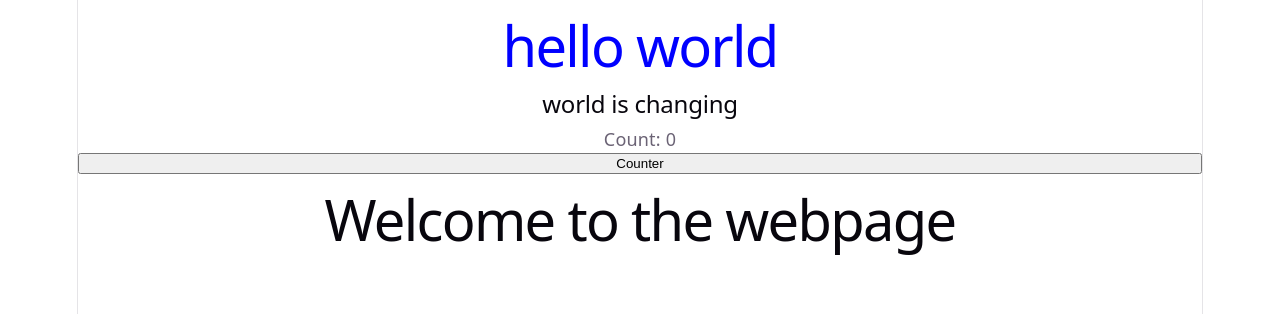
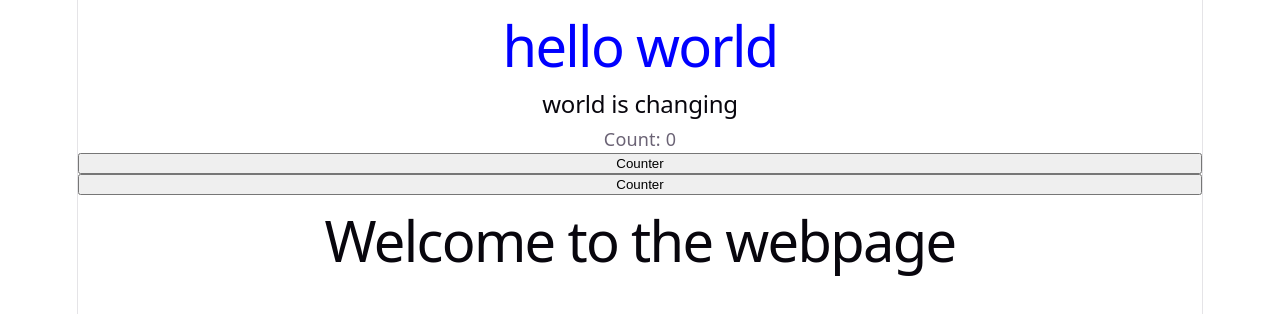
Before and after one commit to creativebull/mongoose-work, a React (Vite) app in the folder my-react-app/: page / in a window 1280 px wide. Shown: the top 314 px of the page. Built offline with nearby package versions, Linux system fonts and the light colour scheme.

Commit message:
feature/counter-add-decrease-button

```diff
--- a/my-react-app/src/components/Counter.jsx
+++ b/my-react-app/src/components/Counter.jsx
@@ -7,6 +7,7 @@ const Counter = () => {
     <>
       <div>Count: {count}</div>
       <button onClick={() => setCount(c => c + 1)}>Counter</button>
+      <button onClick={() => setCount(c => c - 1)}>Counter</button>
     </>
   )
 }
```
